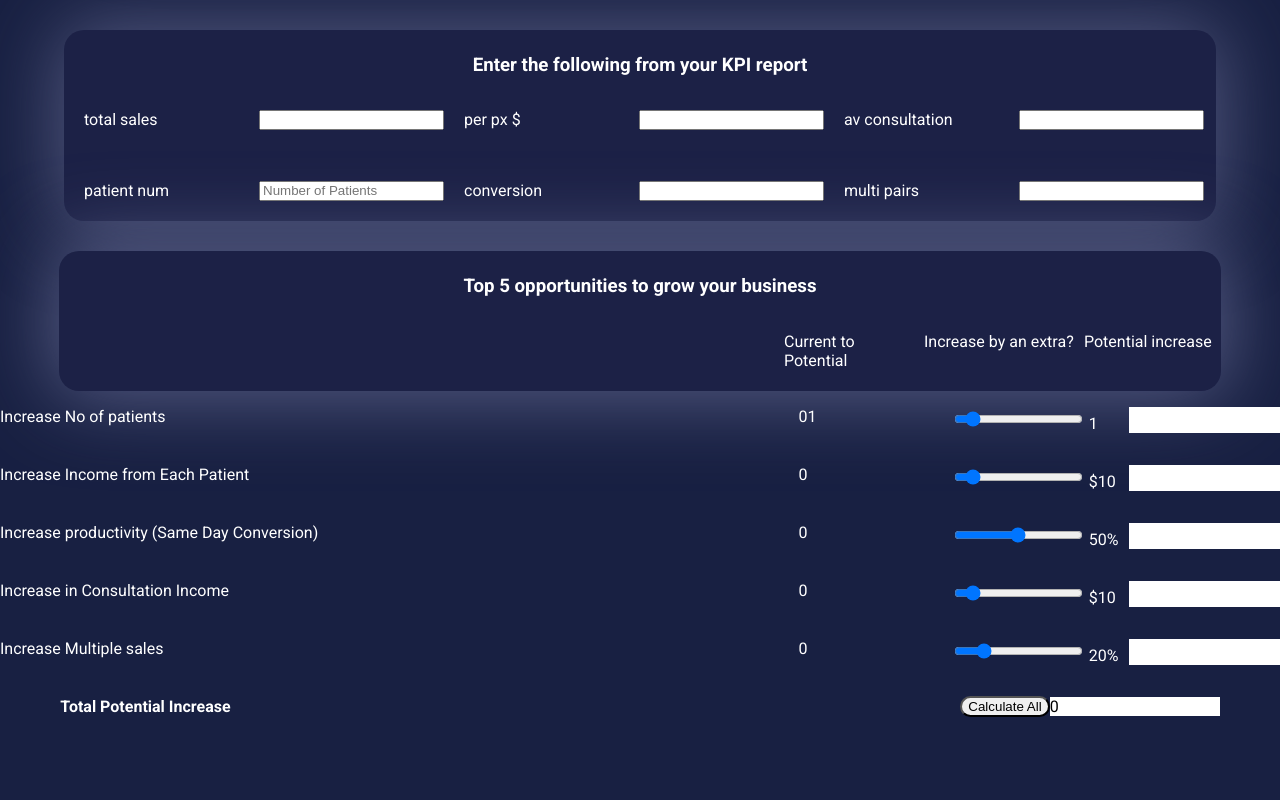
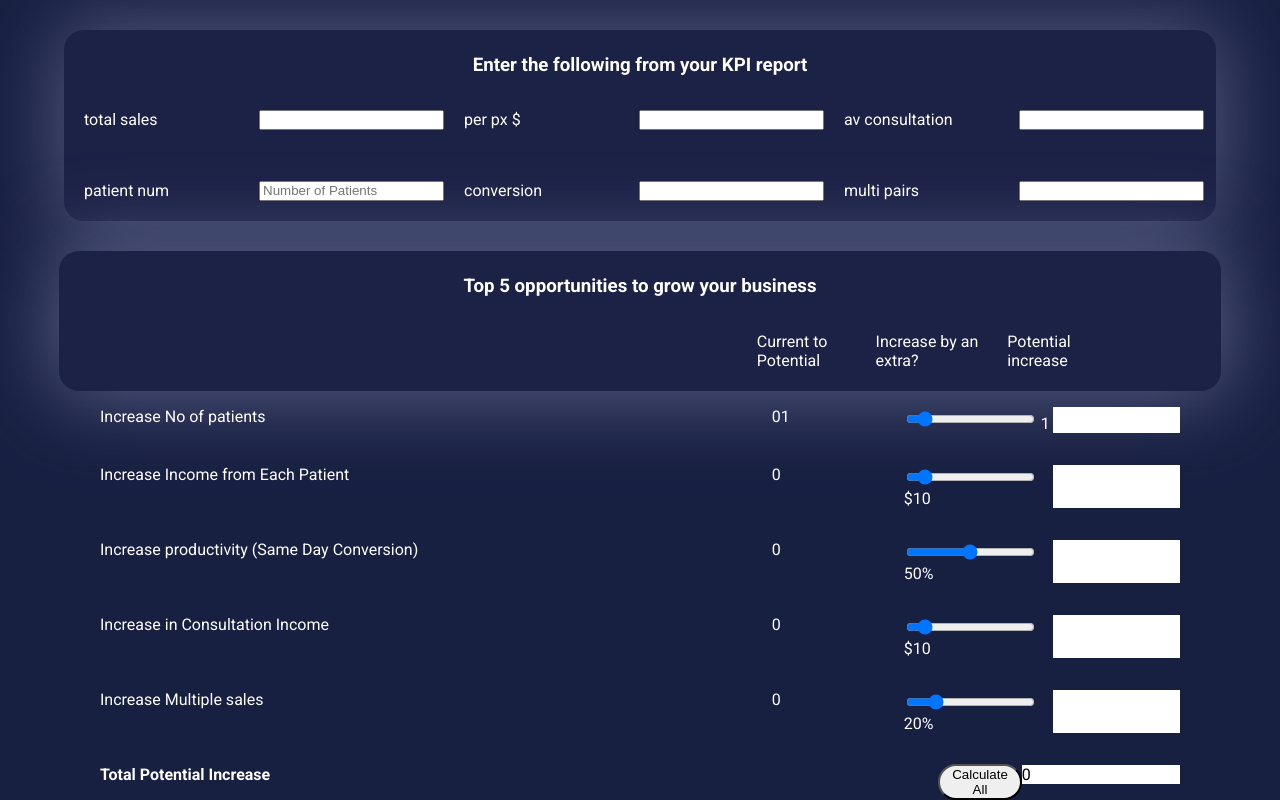
Before and after one commit to Carlybm/KPI_CAL, a plain HTML site: page index.html in a window 1280 px wide. Shown: the part 1287-2087 px from the top of the page. Before the commit the page ends 2019 px from the top, so only its background shows below. Drawn offline with nearby package versions, Linux system fonts and the light colour scheme.

Commit message:
Update style.css

```diff
--- a/style.css
+++ b/style.css
@@ -55,6 +55,7 @@ body{
 .row{
     display: flex;
     justify-content:center;
+    padding: 0 100px 0 100px;
 }
 .row input{
     align-items: center;
```
